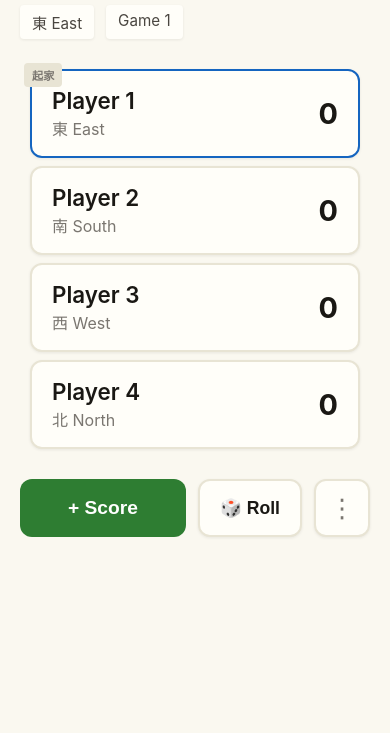
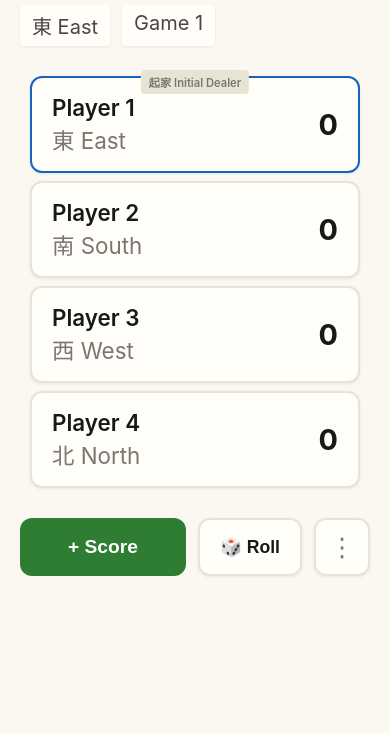
Before and after one commit to byalextran/mahjong-scorekeeper, a website with bundled scripts: page index.html in a window 390 px wide. Both pictures are taken after a click on the button "Start Game". Shown: the part 58-791 px from the top of the page. Built offline with nearby package versions, Linux system fonts and the light colour scheme.

Commit message:
UI tweaks

```diff
--- a/index.html
+++ b/index.html
@@ -116,7 +116,7 @@
                             class="starting-dealer-badge hidden"
                             title="Original 東 East"
                         >
-                            起家
+                            起家 Initial Dealer
                         </div>
                     </div>
                     <div class="table-middle">
--- a/styles.css
+++ b/styles.css
@@ -114,7 +114,7 @@ header h1 {
 .game-info {
     display: flex;
     gap: 12px;
-    font-size: 0.95rem;
+    font-size: 1.125rem;
     color: var(--color-text-secondary);
 }
 
@@ -266,7 +266,7 @@ header h1 {
 }
 
 .input-group label {
-    font-size: 1rem;
+    font-size: 1.4rem;
     color: var(--color-text-muted);
 }
 
@@ -371,7 +371,7 @@ header h1 {
 }
 
 .player-wind {
-    font-size: 1rem;
+    font-size: 1.4rem;
     color: var(--color-text-muted);
     margin-bottom: 8px;
 }
@@ -396,7 +396,8 @@ header h1 {
 .starting-dealer-badge {
     position: absolute;
     top: -8px;
-    left: -8px;
+    left: 50%;
+    transform: translateX(-50%);
     background: var(--mj-bamboo-tan);
     color: var(--mj-ink-light);
     font-size: 0.7rem;
@@ -404,6 +405,7 @@ header h1 {
     border-radius: 4px;
     font-weight: 600;
     cursor: help;
+    white-space: nowrap;
 }
 
 /* Action Row */
@@ -783,6 +785,10 @@ header h1 {
         width: 100%;
     }
 
+    .game-info {
+        font-size: 1.25rem;
+    }
+
     /* Reorder: action-row at top */
     .game-screen {
         display: flex;
@@ -858,6 +864,10 @@ header h1 {
 
     .table-layout .input-group input {
         padding: 4px 0;
+        font-size: 1.2rem;
+    }
+
+    .table-layout .input-group label {
         font-size: 1.2rem;
     }
 
```
